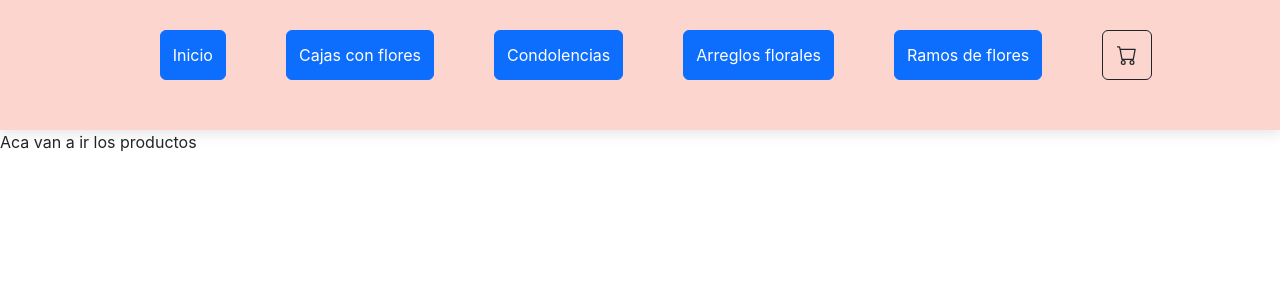
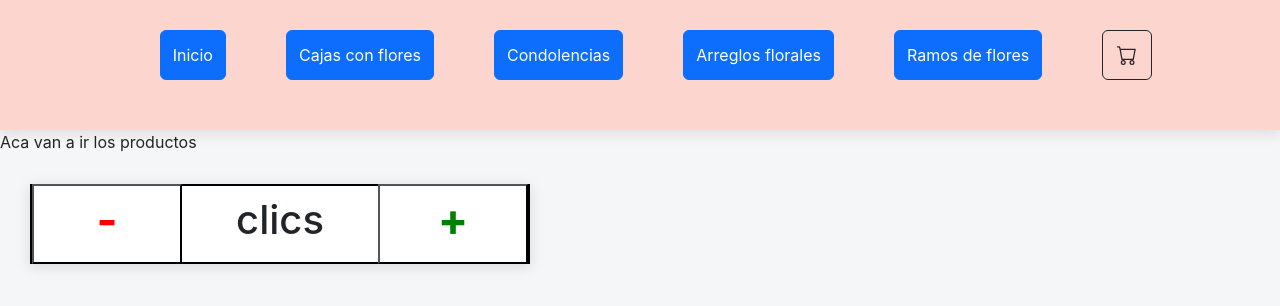
Before and after one commit to guidomora/react_Guido_Morabito, a React (Create React App) app in the folder my-app/: page / in a window 1280 px wide. Shown: the top 306 px of the page. Built offline with nearby package versions, Linux system fonts and the light colour scheme.

Commit message:
empezando entrega miercoles, suma en el carrito

```diff
--- a/my-app/src/App.css
+++ b/my-app/src/App.css
@@ -1,51 +1,8 @@
-/* --------------NavBar---------- */
-
-.sombra {
-  box-shadow: 0 3px 13px 1px rgb(0 0 0 / 10%);
+* {
+    margin: 0px;
+    padding: 0px;
 }
 
-nav {
-  background-color: #FCD5CE;
-  width: 100%;
-  height: 130px;
+html, body {
+    background-color: #f5f6f7;
 }
-
-
-.flex {
-  list-style: none;
-  display: flex;
-  flex-direction: row;
-  flex-wrap: wrap;
-  align-content: center;
-  justify-content: center;
-}
-
-.lista-nav {
-  display: flex;
-  align-content: center;
-  font-size: 20px;
-  margin: 30px;
-}
-
-.lista-boton :hover {
-  color: aliceblue;
-  height: 40px;
-}
-
-.botones-ruta {
-  color: rgb(255, 255, 255);
-  text-decoration: none;
-}
-/* --------------NavBar---------- */
-/* --------------CarWidget------- */
-
-.boton-cart {
-  height: 50px;
-  width: 50px;
-  margin: 30px;
-  display: flex;
-  justify-content:center;
-  align-items: center;
-}
-
-/* --------------CarWidget------- */
--- a/my-app/src/componente/CartWidget.js
+++ b/my-app/src/componente/CartWidget.js
@@ -1,4 +1,5 @@
 import React from 'react';
+import '../estilos/CartWidget.css';
 
 function CarWidget () {
     return <button type="button" className='btn btn-outline-dark boton-cart'>
--- /dev/null
+++ b/my-app/src/componente/ItemCount.js
@@ -0,0 +1,26 @@
+import React from "react";
+import '../estilos/ItemCount.css';
+
+function Contador () {
+    const valor = 0;
+    console.log(valor);
+    return (
+        <div>
+            <div className='ver-clics'>
+                <button className='boton-menos'>
+                    <p className='resta'>
+                        -
+                    </p>
+                </button>
+                <h1> clics </h1>
+                <button className='boton-mas'>
+                    <p className='suma'>
+                        +
+                    </p>
+                </button>
+            </div>
+        </div>
+    )
+};
+
+export default Contador;
--- a/my-app/src/componente/ItemListContainer.js
+++ b/my-app/src/componente/ItemListContainer.js
@@ -1,7 +1,11 @@
 import React from "react";
+import '../estilos/ItemListContainer.css';
+import ItemCount from './ItemCount';
 
 function ItemListContainer ({greeting}) {
-    return <div>{greeting}</div>
+    return <div>{greeting}
+        <ItemCount/>
+    </div>
 };
 
 export default ItemListContainer;
--- a/my-app/src/componente/NavBar.js
+++ b/my-app/src/componente/NavBar.js
@@ -1,5 +1,6 @@
 import React from 'react';
 import CarWidget from './CartWidget';
+import '../estilos/NavBar.css'
 
 function NavBar () {
     return <div className='sombra'>
--- /dev/null
+++ b/my-app/src/estilos/CartWidget.css
@@ -0,0 +1,8 @@
+.boton-cart {
+    height: 50px;
+    width: 50px;
+    margin: 30px;
+    display: flex;
+    justify-content:center;
+    align-items: center;
+  }
--- /dev/null
+++ b/my-app/src/estilos/ItemCount.css
@@ -0,0 +1,35 @@
+.ver-clics {
+    height: 80px;
+    width: 500px;
+    margin: 30px;
+    border: solid 2px black;
+    display: flex;
+    justify-content: space-between;
+    align-items: center;
+    background-color: white;
+    box-shadow: 0 3px 13px 1px rgb(0 0 0 / 10%);
+}
+
+.boton-menos {
+    height: 80px;
+    width: 150px;
+    background-color: white;
+}
+
+.boton-mas {
+    height: 80px;
+    width: 150px;
+    background-color: white;
+}
+
+.suma {
+    font-size: 45px;
+    font-weight: 700;
+    color: green;
+}
+
+.resta {
+    font-size: 45px;
+    font-weight: 700;
+    color: red;
+}
--- /dev/null
+++ b/my-app/src/estilos/NavBar.css
@@ -0,0 +1,36 @@
+.sombra {
+    box-shadow: 0 3px 13px 1px rgb(0 0 0 / 10%);
+  }
+
+  nav {
+    background-color: #FCD5CE;
+    width: 100%;
+    height: 130px;
+  }
+
+
+  .flex {
+    list-style: none;
+    display: flex;
+    flex-direction: row;
+    flex-wrap: wrap;
+    align-content: center;
+    justify-content: center;
+  }
+
+  .lista-nav {
+    display: flex;
+    align-content: center;
+    font-size: 20px;
+    margin: 30px;
+  }
+
+  .lista-boton :hover {
+    color: aliceblue;
+    height: 40px;
+  }
+
+  .botones-ruta {
+    color: rgb(255, 255, 255);
+    text-decoration: none;
+  }
```
Also changed, not shown: my-app/src/estilos/ItemListContainer.css (added).
